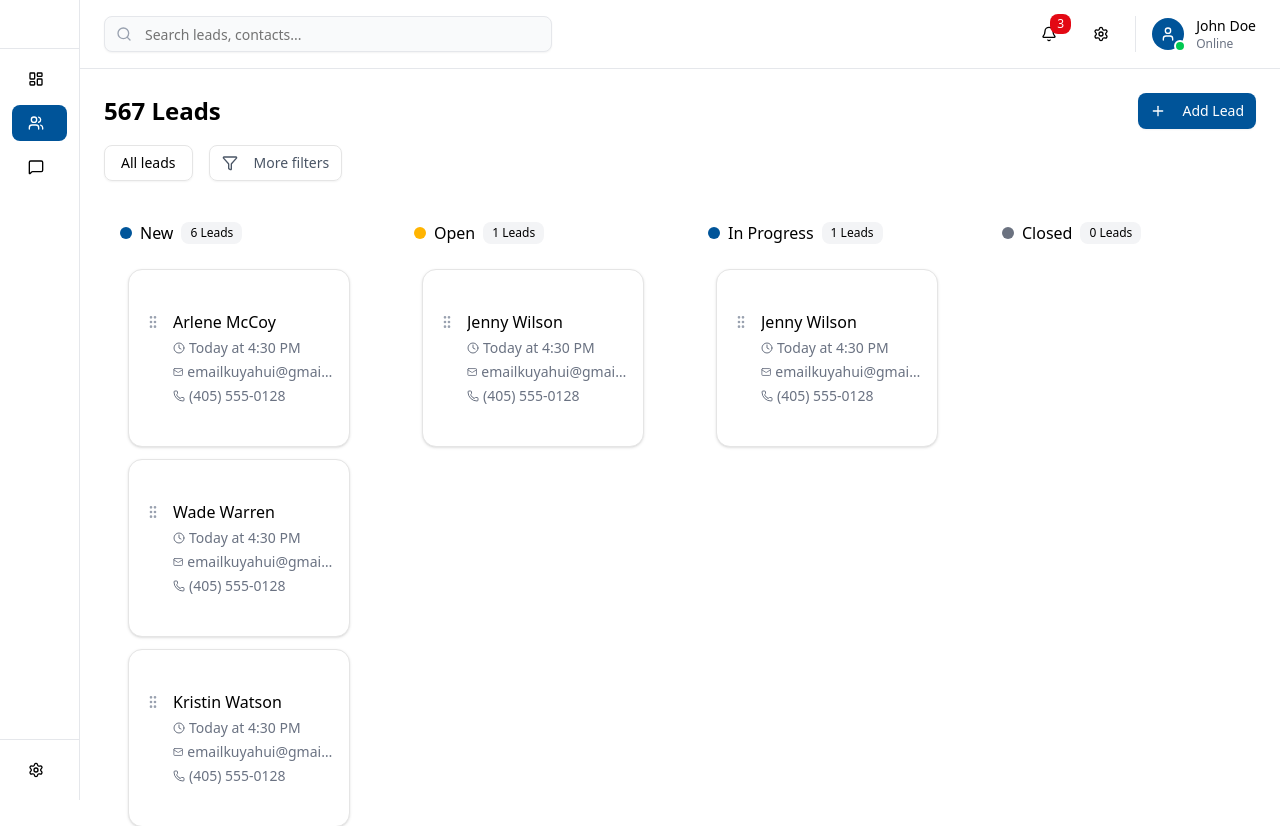
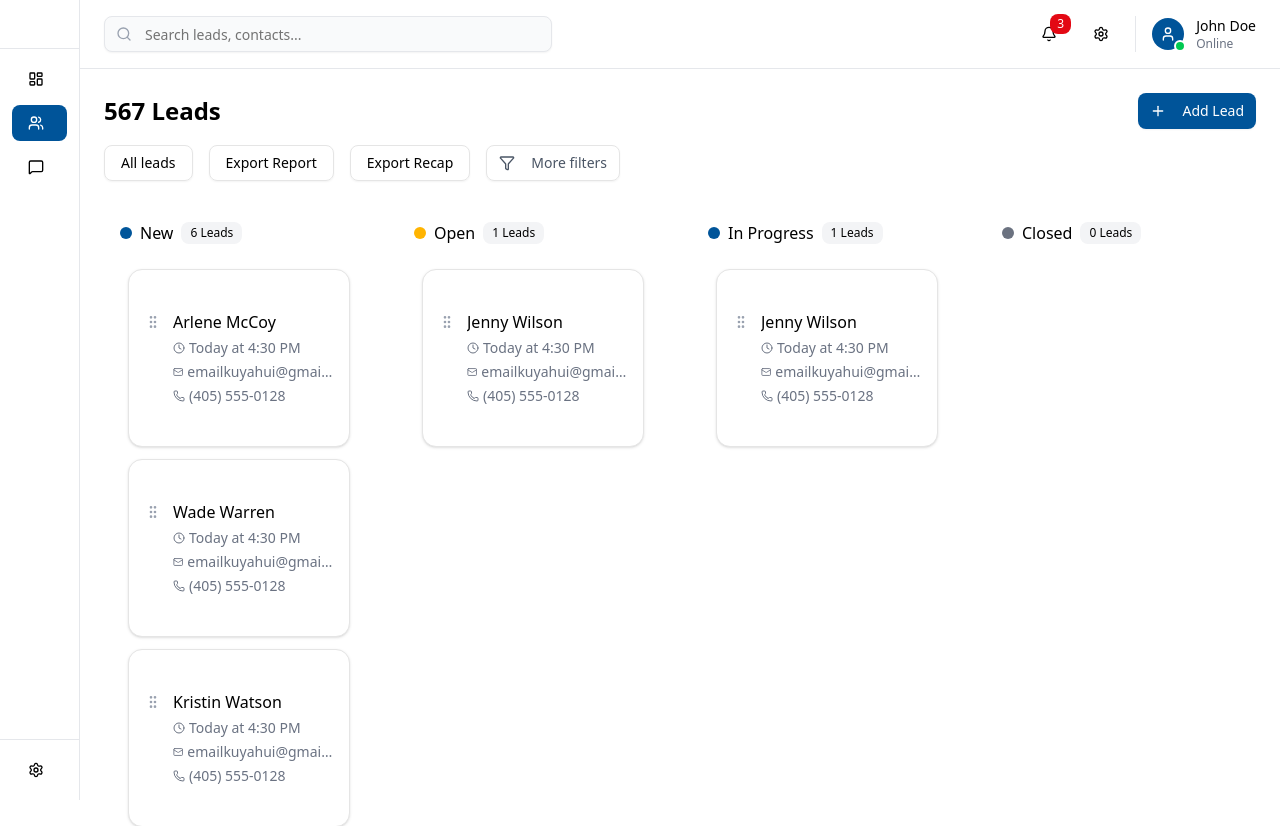
Before and after one commit to dafahfabiansyah/distcctv-ui, a React (Vite) app: page /pipeline in a window 1280 px wide. Shown: the top 826 px of the page. Built offline with nearby package versions, Linux system fonts and the light colour scheme.

Commit message:
feat(PipelinePage): add export report and recap buttons
Uncomment and replace the commented create date button with export functionality buttons to provide users with more data export options.

```diff
--- a/src/pipeline/PipelinePage.jsx
+++ b/src/pipeline/PipelinePage.jsx
@@ -306,9 +306,12 @@ export default function PipelinePage() {
             <Button variant="outline" className="text-black bg-transparent">
               All leads
             </Button>
-            {/* <Button variant="outline" className="text-black bg-transparent">
-              Create date
-            </Button> */}
+             <Button variant="outline" className="text-black bg-transparent">
+              Export Report
+            </Button>
+             <Button variant="outline" className="text-black bg-transparent">
+              Export Recap
+            </Button>
             <Dialog open={isFilterOpen} onOpenChange={setIsFilterOpen}>
               <DialogTrigger asChild>
                 <Button variant="outline" className="text-gray-600 bg-transparent">
```
